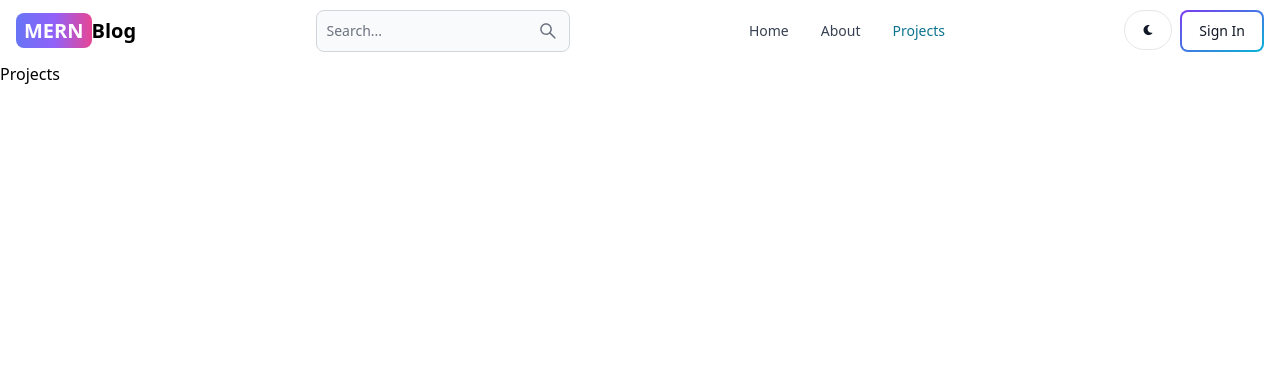
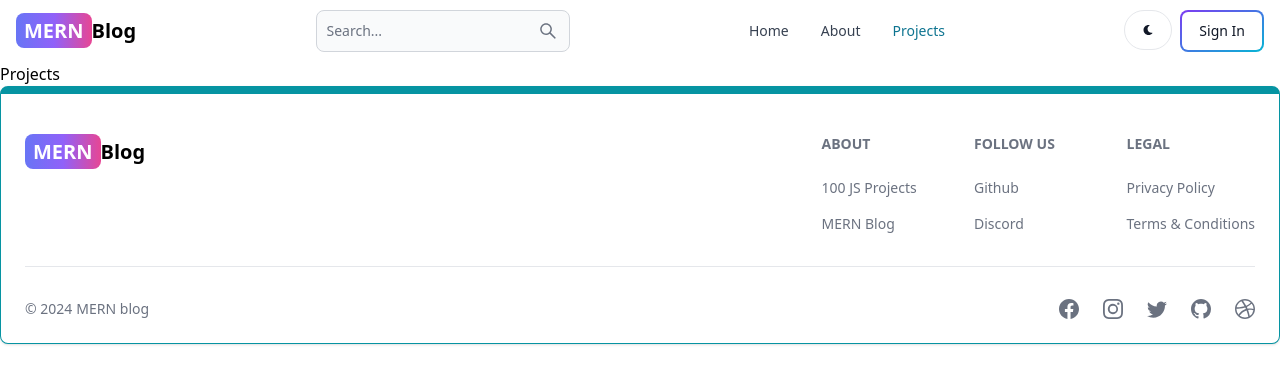
Before and after one commit to AKHILESHPATIDAR01/MERN-BLOG, a React (Vite) app in the folder client/: page /projects in a window 1280 px wide. Shown: the top 384 px of the page. Built offline with nearby package versions, Linux system fonts and the light colour scheme.

Commit message:
Create a footer component

```diff
--- a/client/src/App.jsx
+++ b/client/src/App.jsx
@@ -1,25 +1,27 @@
-import React from 'react'
-import { BrowserRouter, Route, Routes } from 'react-router-dom'
-import Home from './pages/Home'
-import About from './pages/About'
-import SignIn from './pages/SignIn'
-import SignUp from './pages/SignUp'
-import Dashboard from './pages/Dashboard'
-import Projects from './pages/Projects'
-import Header from './components/Header'
+import React from "react";
+import { BrowserRouter, Route, Routes } from "react-router-dom";
+import Home from "./pages/Home";
+import About from "./pages/About";
+import SignIn from "./pages/SignIn";
+import SignUp from "./pages/SignUp";
+import Dashboard from "./pages/Dashboard";
+import Projects from "./pages/Projects";
+import Header from "./components/Header";
+import Footer from "./components/Footer";
 
 export default function App() {
   return (
     <BrowserRouter>
       <Header />
       <Routes>
-        <Route path='/' element={<Home />} />
-        <Route path='/about' element={<About />} />
-        <Route path='/sign-in' element={<SignIn />} />
-        <Route path='/sign-up' element={<SignUp />} />
-        <Route path='/dashboard' element={<Dashboard />}/>
-        <Route path='/projects' element={<Projects />} />
+        <Route path="/" element={<Home />} />
+        <Route path="/about" element={<About />} />
+        <Route path="/sign-in" element={<SignIn />} />
+        <Route path="/sign-up" element={<SignUp />} />
+        <Route path="/dashboard" element={<Dashboard />} />
+        <Route path="/projects" element={<Projects />} />
       </Routes>
+      <Footer />
     </BrowserRouter>
-  )
+  );
 }
--- /dev/null
+++ b/client/src/components/Footer.jsx
@@ -0,0 +1,78 @@
+import { Footer } from "flowbite-react";
+import { Link } from "react-router-dom";
+import {
+  BsFacebook,
+  BsInstagram,
+  BsTwitter,
+  BsGithub,
+  BsDribbble,
+} from "react-icons/bs";
+export default function FooterCom() {
+  return (
+    <Footer container className="border border-t-8 border-teal-500">
+      <div className="w-full max-w-7xl mx-auto">
+        <div className="grid w-full justify-between sm:flex md:grid-cols-1">
+          <div className="mt-5">
+            <Link
+              to="/"
+              className="self-center whitespace-nowrap text-lg sm:text-xl font-semibold dark:text-white"
+            >
+              <span className="px-2 py-1 bg-gradient-to-r from-indigo-500 via-purple-500 to-pink-500 rounded-lg text-white">
+                MERN
+              </span>
+              Blog
+            </Link>
+          </div>
+          <div className="grid grid-cols-2 gap-8 mt-4 sm:grid-cols-3 sm:gap-6">
+            <div>
+              <Footer.Title title="About" />
+              <Footer.LinkGroup col>
+                <Footer.Link href="/" target="_blank" rel="noopener noreferrer">
+                  100 JS Projects
+                </Footer.Link>
+                <Footer.Link
+                  href="/about"
+                  target="_blank"
+                  rel="noopener noreferrer"
+                >
+                  MERN Blog
+                </Footer.Link>
+              </Footer.LinkGroup>
+            </div>
+            <div>
+              <Footer.Title title="Follow us" />
+              <Footer.LinkGroup col>
+                <Footer.Link href="/" target="_blank" rel="noopener noreferrer">
+                  Github
+                </Footer.Link>
+                <Footer.Link href="#">Discord</Footer.Link>
+              </Footer.LinkGroup>
+            </div>
+            <div>
+              <Footer.Title title="Legal" />
+              <Footer.LinkGroup col>
+                <Footer.Link href="#">Privacy Policy</Footer.Link>
+                <Footer.Link href="#">Terms &amp; Conditions</Footer.Link>
+              </Footer.LinkGroup>
+            </div>
+          </div>
+        </div>
+        <Footer.Divider />
+        <div className="w-full sm:flex sm:items-center sm:justify-between">
+          <Footer.Copyright
+            href="#"
+            by="MERN blog"
+            year={new Date().getFullYear()}
+          />
+          <div className="flex gap-6 sm:mt-0 mt-4 sm:justify-center">
+            <Footer.Icon href="#" icon={BsFacebook} />
+            <Footer.Icon href="#" icon={BsInstagram} />
+            <Footer.Icon href="#" icon={BsTwitter} />
+            <Footer.Icon href="#" icon={BsGithub} />
+            <Footer.Icon href="#" icon={BsDribbble} />
+          </div>
+        </div>
+      </div>
+    </Footer>
+  );
+}
```
